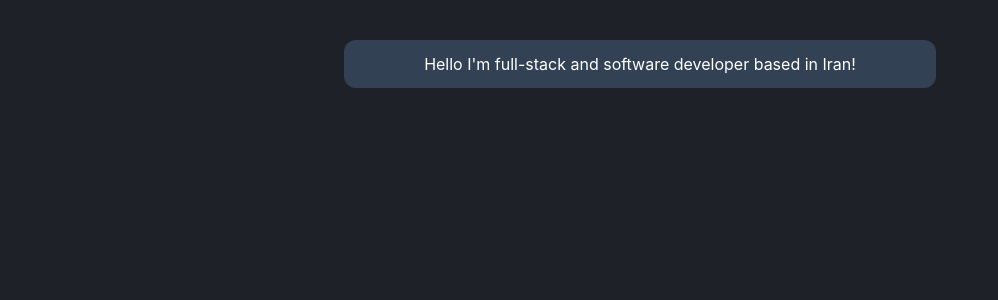
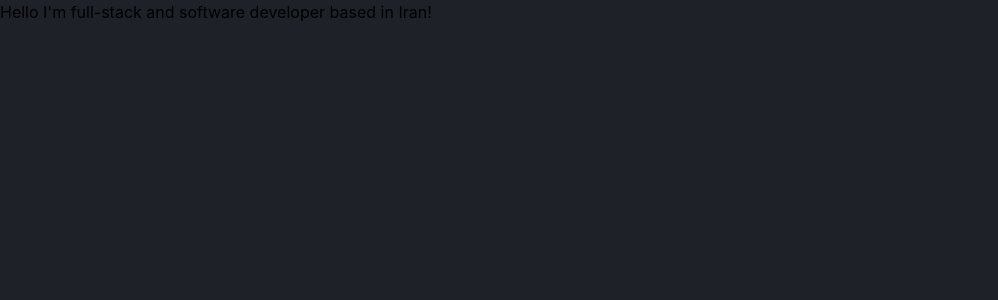
Before and after one commit to smsameet/sameetmoosavi.com, a Next.js app: page / in a window 1280 px wide. Shown: the top 300 px of the page, without its empty margins (0-998 px from the left). Built offline with nearby package versions, Linux system fonts and the light colour scheme.

Commit message:
update index page

```diff
--- a/pages/index.jsx
+++ b/pages/index.jsx
@@ -1,8 +1,8 @@
 const index = () => {
   return (
     <>
-      <div className='bg-slate-700 text-white text-center rounded-xl mt-10 md:pl-20 md:pr-20 p-3 w-fit m-auto'>
-        <span className=''>Hello I&apos;m full-stack and software developer based in Iran!</span>
+      <div>
+        <span>Hello I&apos;m full-stack and software developer based in Iran!</span>
       </div>
     </>
   )
```
